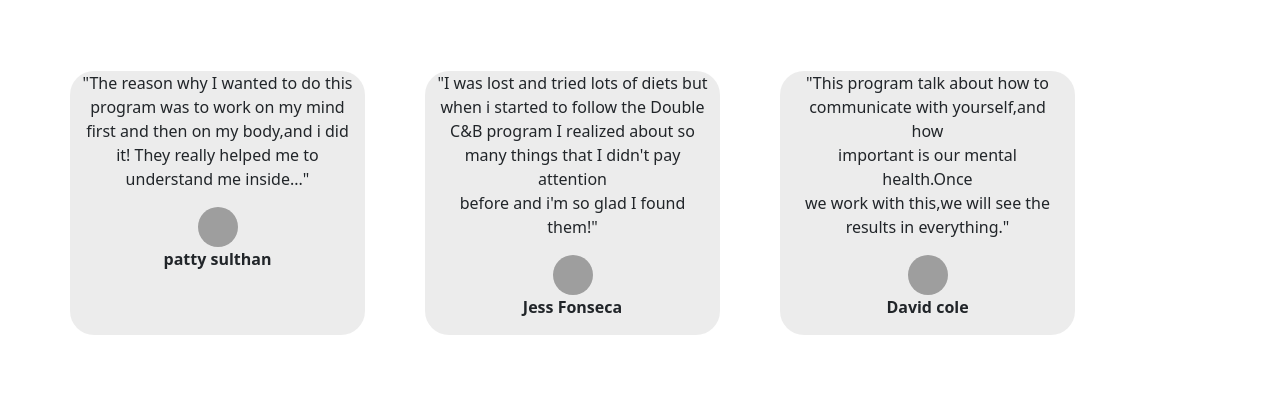
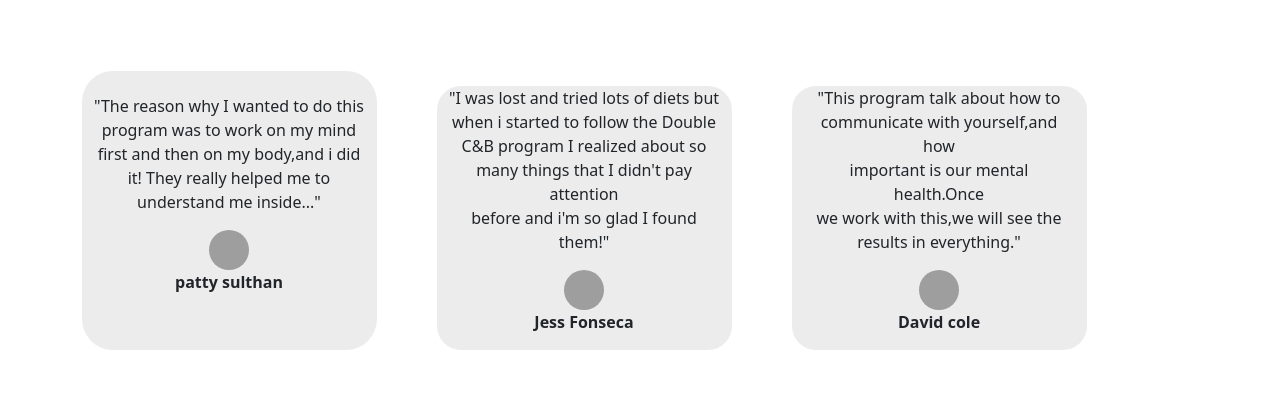
Before and after one commit to dilshaf/todojs, a plain HTML site: page index.html in a window 1280 px wide. Shown: the part 1088-1488 px from the top of the page. Drawn offline with nearby package versions, Linux system fonts and the light colour scheme; grey boxes are pictures that could not be loaded.

Commit message:
third commit

```diff
--- a/index.html
+++ b/index.html
@@ -233,12 +233,14 @@
 
 
 
-    <div class="section4">
+    <div class="section4" style="margin-left: 23px;">
         <div class="container">
             <div class="row text-center " style="margin-top: 74px;column-gap: 60px;">
                 <div class="ch col-lg-4 col-sm-12 text-center" style="
-                background-color: #d3d3d36e;
-                border-radius: 24px;width: 295px;">
+                    background-color: #d3d3d36e;
+    border-radius: 31px;
+    width: 295px;
+    padding: 23px 1px;">
                 <div class="j">
                     <p>"The reason why I wanted to do this<br>program was to work on my mind<br>first and then on my body,and i did<br>it! They really helped me to<br>understand me inside..." </p>
 
@@ -254,7 +256,7 @@
             </div>
             <div class="lm col-lg-4 col-sm-12 text-center" style="width: 295px;
 
-            background-color:#d3d3d36e; border-radius: 24px;">
+            background-color:#d3d3d36e; border-radius: 24px;margin-top: 15px;">
                 <div class="m">
                     <p>"I was lost and tried lots of diets but<br>when i started to follow the Double<br>C&B program I realized about so<br>many things that I didn't pay attention<br>before and i'm so glad I found them!"</p>
                 </div>
@@ -267,7 +269,7 @@
                 </div>
             </div>
             <div class="re col-lg-4 col-sm-12 text-centre" style="    width: 295px;
-            background-color:#d3d3d36e; border-radius: 24px;" >
+            background-color:#d3d3d36e; border-radius: 24px;margin-top: 15px;" >
                 <div class="p ">
                     <p>"This program talk about how to<br>communicate with yourself,and how<br>important is our mental health.Once<br>we work with this,we will see the<br>results in everything."</p>
                 </div>
```
